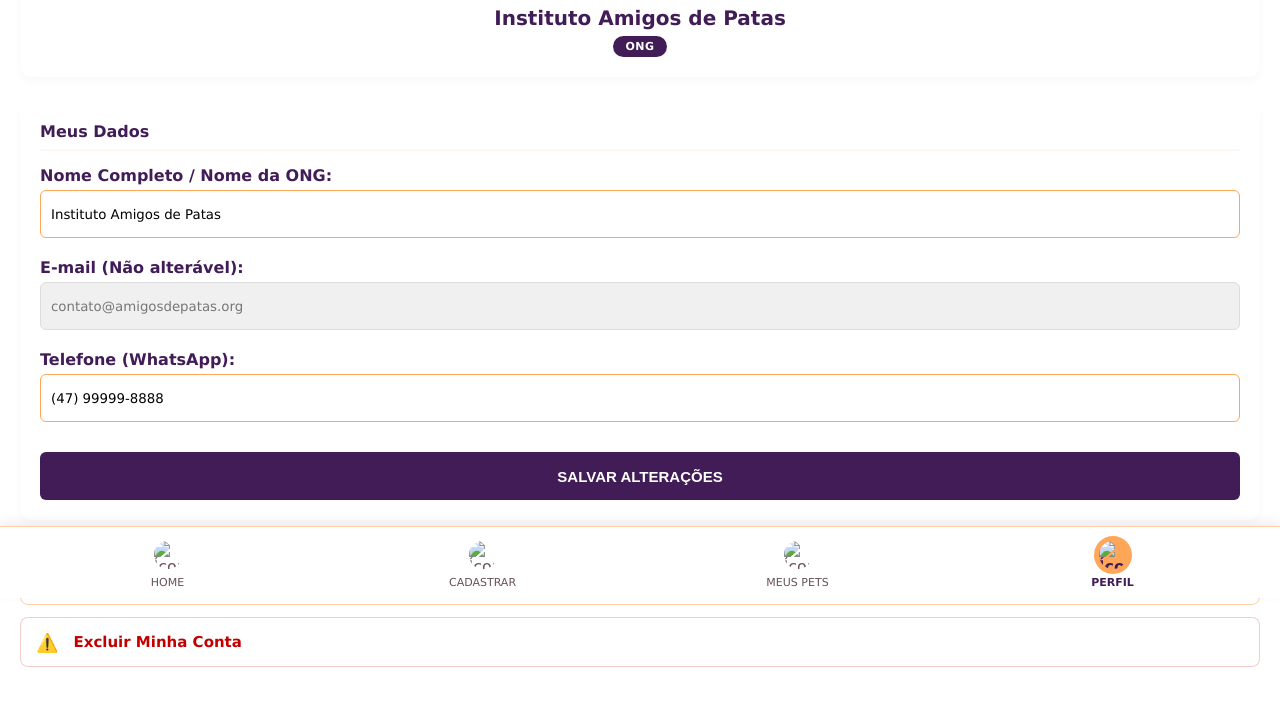
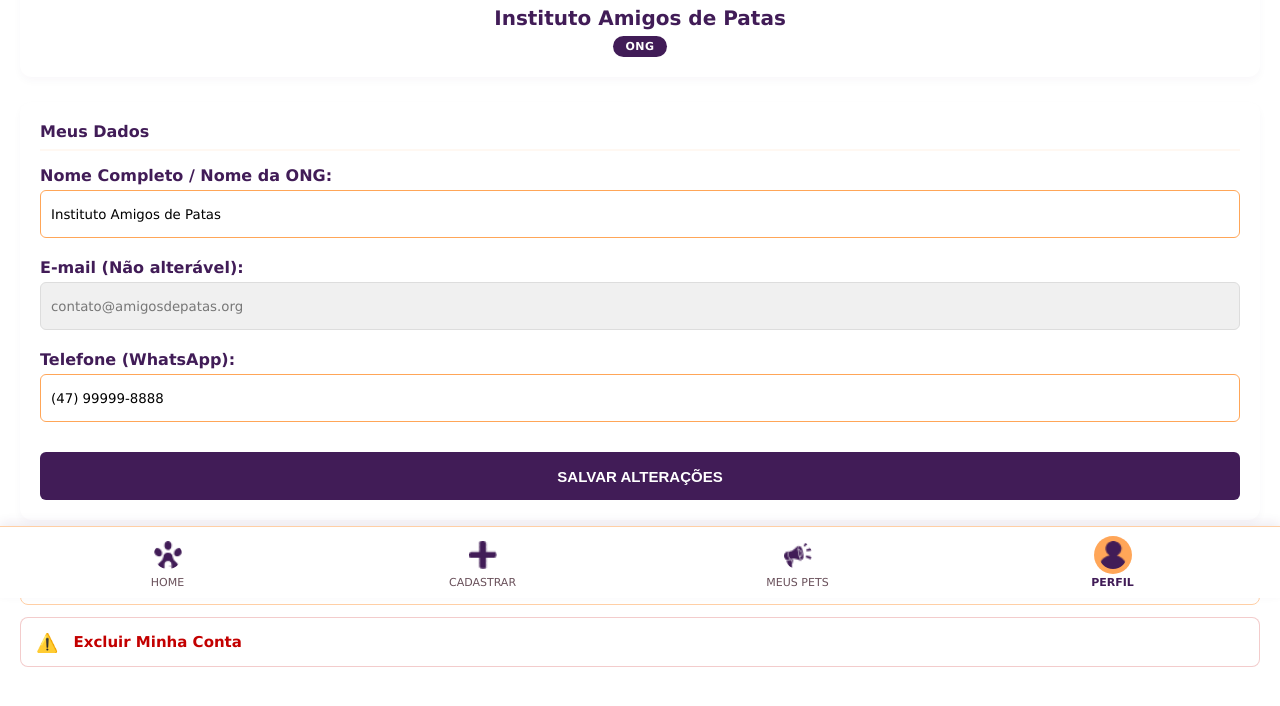
Before and after one commit to alanaOnTheShore/buscapet, a website: page perfil.html in a window 1280 px wide. Shown: the part 202-908 px from the top of the page. Drawn offline with Linux system fonts and the light colour scheme; the site is published under a folder, as on GitHub Pages, so addresses that start at the root find nothing.

Commit message:
Update perfil.html

```diff
--- a/perfil.html
+++ b/perfil.html
@@ -77,12 +77,12 @@
     <!-- BARRA DE NAVEGAÇÃO INFERIOR FIXA -->
     <nav class="nav-inferior">
       <a href="home.html" class="nav-item">
-        <img src="/img/icons/home.png" alt="Ícone Home" class="icon" />
+        <img src="img/icons/home.png" alt="Ícone Home" class="icon" />
         <span class="label">HOME</span>
       </a>
       <a href="cadastro-pet.html" class="nav-item">
         <img
-          src="/img/icons/cadastrar-animal.png"
+          src="img/icons/cadastrar-animal.png"
           alt="Ícone Cadastrar"
           class="icon"
         />
@@ -90,14 +90,14 @@
       </a>
       <a href="meus-pets.html" class="nav-item">
         <img
-          src="/img/icons/meus-pets.png"
+          src="img/icons/meus-pets.png"
           alt="Ícone Meus Pets"
           class="icon"
         />
         <span class="label">MEUS PETS</span>
       </a>
       <a href="perfil.html" class="nav-item ativo">
-        <img src="/img/icons/perfil.png" alt="Ícone Perfil" class="icon" />
+        <img src="img/icons/perfil.png" alt="Ícone Perfil" class="icon" />
         <span class="label">PERFIL</span>
       </a>
     </nav>
```
